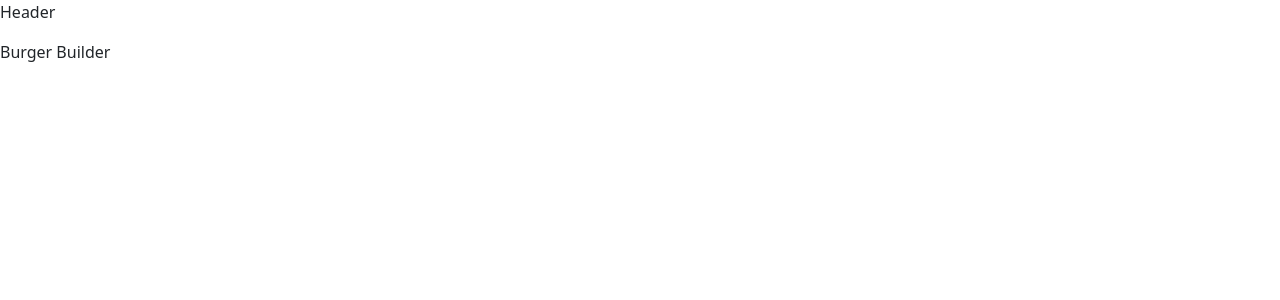
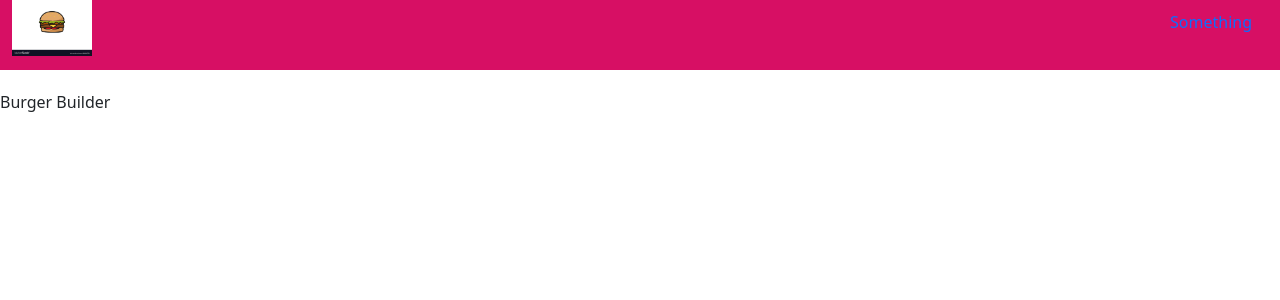
Before and after one commit to fardeenhasib/burger_builder, a React (Create React App) app: page / in a window 1280 px wide. Shown: the top 300 px of the page. Built offline with nearby package versions, Linux system fonts and the light colour scheme.

Commit message:
Navbar created

```diff
--- /dev/null
+++ b/src/Components/Header/Header.css
@@ -0,0 +1,21 @@
+.Navigation {
+    margin-bottom: 20px;
+}
+
+.Brand {
+    color: white;
+    font-size: 15px;
+    margin-top: -20px;
+}
+
+.NavLink {
+    text-decoration: None;
+    color: white;
+    font-size: 25px;
+    margin-top: -25px;
+}
+
+.NavLink:hover {
+    color: wheat;
+
+}
--- a/src/Components/Header/Header.js
+++ b/src/Components/Header/Header.js
@@ -1,9 +1,30 @@
 import React from "react";
+import {
+    Nav,
+    Navbar,
+    NavbarBrand,
+    NavItem,
+    NavLink
+} from 'reactstrap';
+import './Header.css';
+import Logo from '../../assets/logo.jpg';
 
 const Header = () => {
     return (
-        <div>
-            <p>Header</p>
+        <div className="Navigation">
+            <Navbar style={{
+                backgroundColor : "#D70F64",
+                height : "70px"
+            }}>
+                <NavbarBrand href="/" className="mr-auto ml-md-5 Brand">
+                    <img src={Logo} alt="Logo" width="80px"/>
+                </NavbarBrand>
+                <Nav className="mr-md-5">
+                    <NavItem>
+                        <NavLink  className="NavLink">Something</NavLink>
+                    </NavItem>
+                </Nav>
+            </Navbar>
         </div>
     );
 }
```
Also changed, not shown: src/assets/logo.jpg (added).
